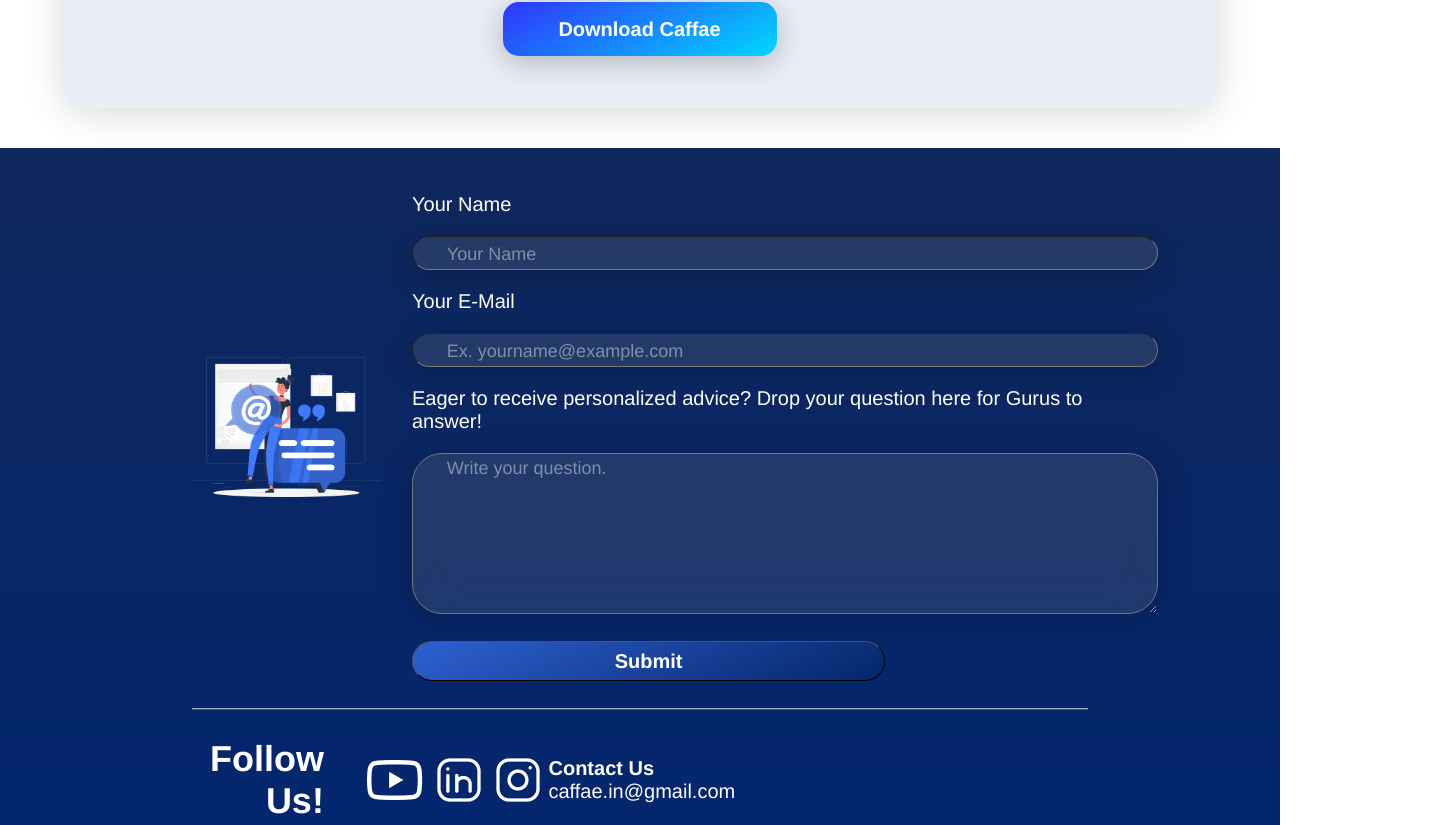
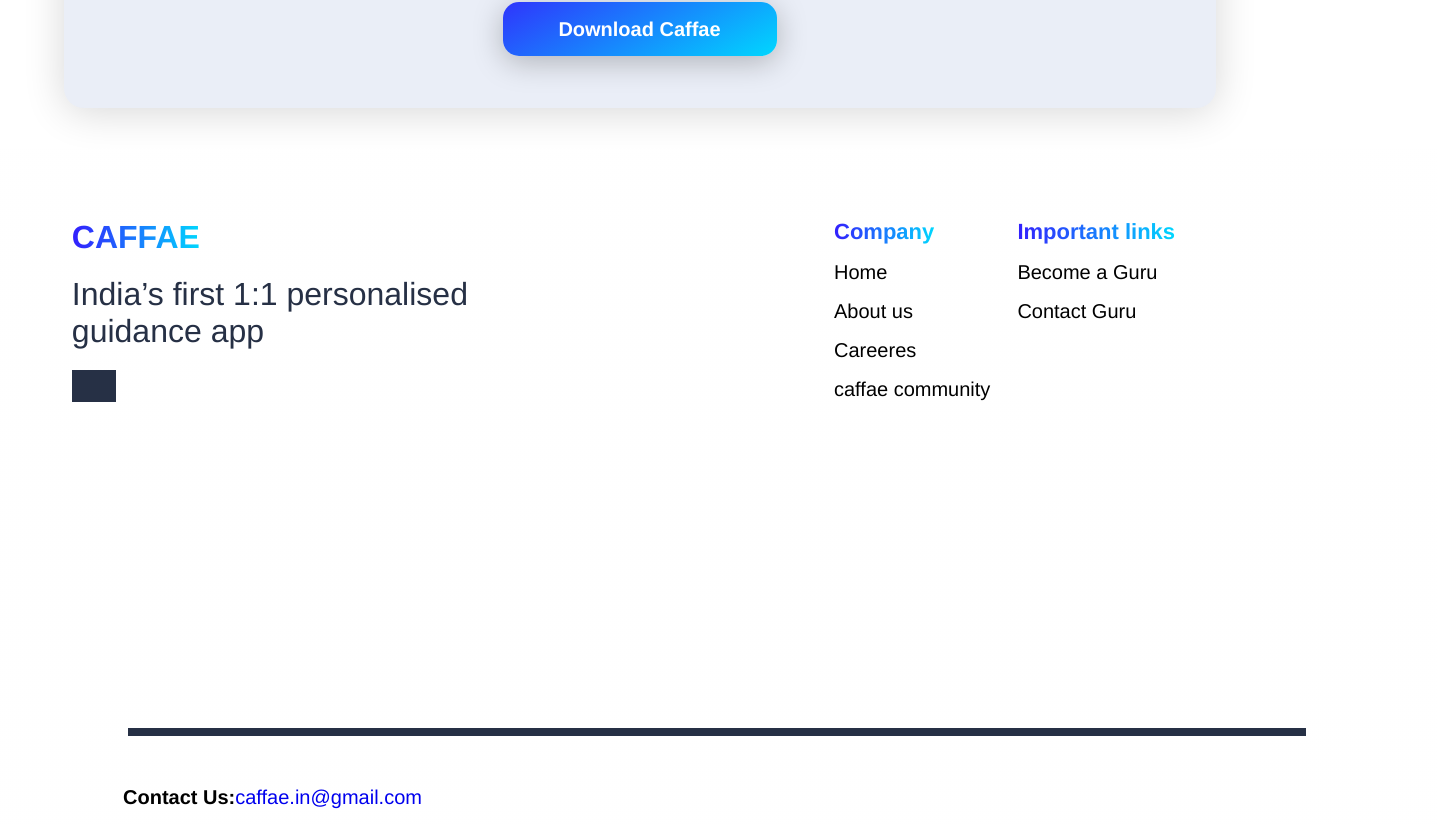
Before and after one commit to ved-ant/CaffaeWebsite, a React (Create React App) app in the folder frontend/: page / in a window 1280 px wide. Shown: the part 2855-3680 px from the top of the page, 1437 px wide, since content can reach past the window. Built offline with nearby package versions, Linux system fonts and the light colour scheme; a web font is replaced by a local one.

Commit message:
footer changed

```diff
--- a/frontend/src/components/Footer/Footer.css
+++ b/frontend/src/components/Footer/Footer.css
@@ -1,4 +1,4 @@
-.footer-container {
+/*.footer-container {
     display: flex;
     flex-direction: column;
     background: linear-gradient(#0F285C, #03266F);
@@ -223,3 +223,137 @@ textarea:focus, input:focus {
 @media screen and (max-width: 992px) {
 
 }
+*/
+.Frame66 {
+  display: flex;
+  flex-direction: row;
+
+    width: 1437px;
+    height: 819px;
+    position: relative;
+    background: linear-gradient(180deg, rgba(254.65, 254.65, 254.65, 0.60) 0%, rgba(254.65, 254.65, 254.65, 0.60) 100%);
+  }
+
+  .Rectangle19 {
+    width: 1178px;
+    height: 8px;
+    left: 128px;
+    top: 580px;
+    position: absolute;
+    background: #263045;
+  }
+
+  .ContactUsCaffaeInGmailCom {
+    width: 351px;
+    left: 123px;
+    top: 638px;
+    position: absolute;
+  }
+
+  .Frame55 {
+    left: 834px;
+    padding-top: 5%;
+    position: absolute;
+    justify-content: flex-start;
+    align-items: flex-start;
+    gap: 27px;
+    display: inline-flex;
+  }
+
+  .Frame53,
+  .Frame54 {
+    flex-direction: column;
+    justify-content: flex-start;
+    align-items: flex-start;
+    gap: 16px;
+    font-family: Helvetica;
+    display: inline-flex;
+    font-size: 20px;
+
+  }
+
+  .Company,
+  .ImportantLinks {
+    background: linear-gradient(to right, #331EFD, #00D7FE);
+    -webkit-background-clip: text;
+    -webkit-text-fill-color: transparent;
+    font-size: 22px;
+    font-family: Helvetica;
+    font-weight: 700;
+    word-wrap: break-word;
+  }
+
+
+
+  .Frame57 {
+    padding-left: 5%;
+    padding-top: 5%;
+    position: absolute;
+    flex-direction: column;
+    justify-content: flex-start;
+    align-items: flex-start;
+    gap: 20px;
+    display: inline-flex;
+  }
+
+  .Caffae {
+    background: linear-gradient(to right, #331EFD, #00D7FE);
+    -webkit-background-clip: text;
+    -webkit-text-fill-color: transparent;
+    font-size: 32px;
+    font-family: Helvetica;
+    font-weight: 700;
+    word-wrap: break-word;
+  }
+
+  .IndiaSFirst11PersonalisedGuidanceApp {
+    width: 399px;
+    color: #263045;
+    font-size: 32px;
+    font-family: Helvetica;
+    font-weight: 400;
+    word-wrap: break-word;
+  }
+
+  .Frame56 {
+    justify-content: flex-start;
+    align-items: center;
+    gap: 20px;
+    display: inline-flex;
+  }
+
+  .BiInstagram {
+    width: 32px;
+    height: 32px;
+    position: relative;
+  }
+
+  .Vector {
+    width: 32px;
+    height: 32px;
+    position: absolute;
+    background: #263045;
+  }
+
+  .Vector:nth-child(2) {
+    width: 32px;
+    height: 30.58px;
+  }
+
+  .Vector:last-child {
+    width: 44.12px;
+  }
+
+  .ContactUsCaffaeInGmailCom{
+    font-family: Helvetica;
+    display: inline-flex;
+    font-size: 20px;
+
+  }
+  .gmail{
+    font-weight: bold;
+    color: black;
+  }
+  .ContactUsCaffaeInGmailCom{
+    color: black;
+  }
--- a/frontend/src/components/Footer/Footer.jsx
+++ b/frontend/src/components/Footer/Footer.jsx
@@ -7,7 +7,7 @@ import image3 from '../../assets/instagram.png';
 import yt from '../../assets/vector.png'
 
 const Footer = () => {
-  const [contactForm, setContactForm] = useState({
+  /*const [contactForm, setContactForm] = useState({
     name: "",
     email: "",
     query: ""
@@ -65,6 +65,43 @@ const Footer = () => {
       </div>
     </div>
   )
-}
+  */
+ return(
+<div class="Frame66">
+  <div class="Rectangle19"></div>
+  <div class="ContactUsCaffaeInGmailCom">
+    <span class="gmail">Contact Us:</span><span class="mail"><a href="mailto:caffae.in@gmail.com" >caffae.in@gmail.com</a></span>
+  </div>
+  <div class="Frame55">
+    <div class="Frame53">
+      <div class="Company">Company</div>
+      <div class="Home">Home</div>
+      <div class="AboutUs">About us</div>
+      <div class="Careeres">Careeres</div>
+      <div class="CaffaeCommunity">caffae community</div>
 
+    </div>
+    <div class="Frame54">
+      <div class="ImportantLinks">Important links</div>
+
+      <div class="BecomeAGuru">Become a Guru</div>
+      <div class="ContactGuru">Contact Guru</div>
+
+    </div>
+  </div>
+  <div class="Frame57">
+    <div class="Caffae">CAFFAE</div>
+    <div class="IndiaSFirst11PersonalisedGuidanceApp">India’s first 1:1 personalised guidance app</div>
+    <div class="Frame56">
+      <div class="BiInstagram">
+        <div class="Vector"></div>
+      </div>
+      <div class="Vector"></div>
+      <div class="Vector"></div>
+    </div>
+  </div>
+</div>
+
+ )
+ }
 export default Footer;
```
